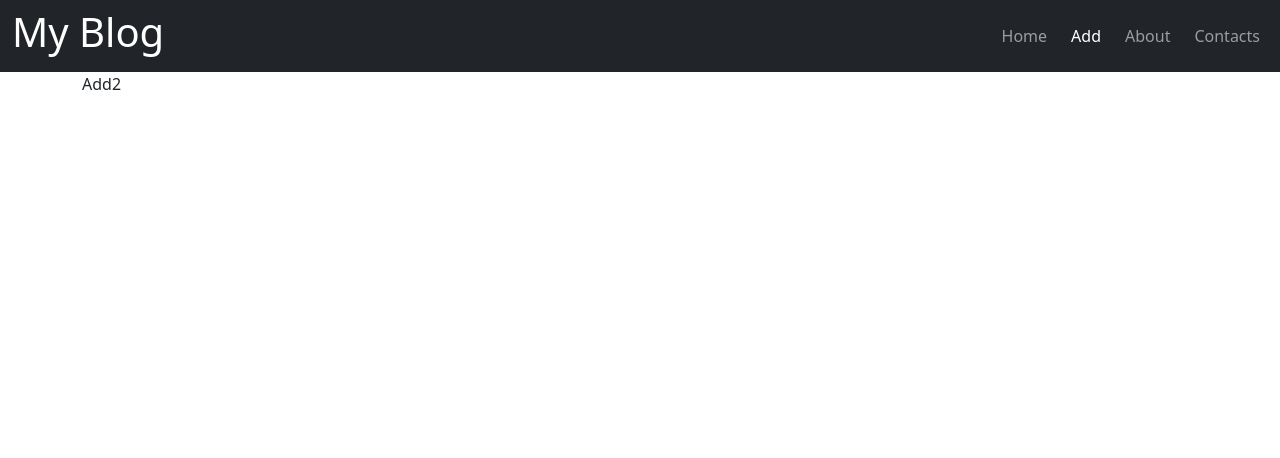
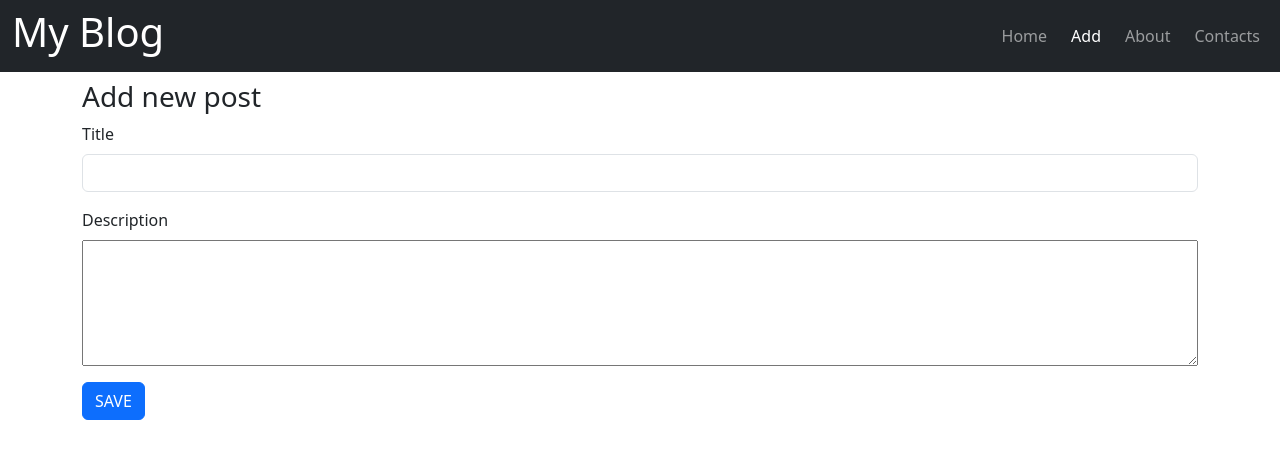
Before and after one commit to Nurzat91/blogApp63, a React (Vite) app: page /add in a window 1280 px wide. Shown: the top 458 px of the page. Built offline with nearby package versions, Linux system fonts and the light colour scheme.

Commit message:
form submit component

```diff
--- a/package.json
+++ b/package.json
@@ -10,6 +10,7 @@
     "preview": "vite preview"
   },
   "dependencies": {
+    "axios": "^1.6.2",
     "bootstrap": "^5.3.2",
     "react": "^18.2.0",
     "react-dom": "^18.2.0",
--- /dev/null
+++ b/src/axiosApi.ts
@@ -0,0 +1,7 @@
+import axios from 'axios';
+
+const axiosApi = axios.create({
+  baseURL: 'https://sun-js-20-default-rtdb.europe-west1.firebasedatabase.app/'
+});
+
+export default axiosApi;
--- a/src/containers/Add/Add.tsx
+++ b/src/containers/Add/Add.tsx
@@ -1,8 +1,51 @@
+import axiosApi from '../../axiosApi';
+import {useCallback, useState} from 'react';
+import {TextForm} from '../../types';
+const Add = () => {
+  const [textForm, setTextForm] = useState<TextForm>({
+    title: '',
+    text: '',
+  });
 
-const Add = () => {
+  const textChanged = useCallback((event: React.ChangeEvent<HTMLInputElement | HTMLTextAreaElement>) => {
+    const {name, value} = event.target;
+
+    setTextForm(prevState => ({
+      ...prevState,
+      [name]: value,
+    }));
+  }, []);
+
+  const onFormSubmit = async (event: React.FormEvent) =>{
+    event.preventDefault();
+    console.log(textForm);
+  };
+
   return (
-    <div>
-      Add2
+    <div className="row mt-2">
+      <div className="col">
+        <form onSubmit={onFormSubmit}>
+          <h3>Add new post</h3>
+          <div className="form-group">
+            <label htmlFor="title" className="mb-2"компонент >Title</label>
+            <input
+              id="title" type="text" name="title" required
+              className="form-control"
+              value={textForm.title}
+              onChange={textChanged}
+            />
+          </div>
+          <div className="form-group d-flex flex-column my-3">
+            <label htmlFor="post" className="mb-2">Description</label>
+            <textarea
+              id="post" name="text" required rows={5} cols={40}
+              value={textForm.text}
+              onChange={textChanged}
+            />
+          </div>
+          <button type="submit" className="btn btn-primary">SAVE</button>
+        </form>
+      </div>
     </div>
   );
 };
--- /dev/null
+++ b/src/types.d.ts
@@ -0,0 +1,4 @@
+export interface TextForm {
+  title: string;
+  text: string;
+}
```
Also changed, not shown: 1 other file (tests, documents, lock files or other folders).
